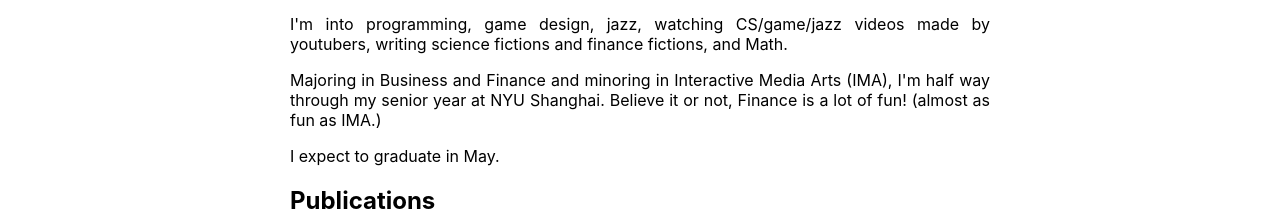
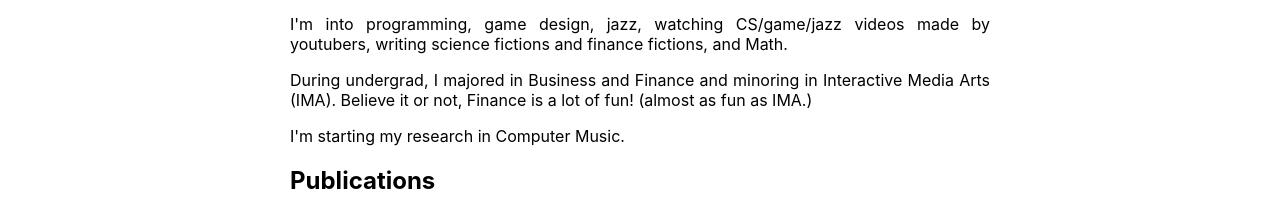
Before and after one commit to Daniel-Chin/personal-website, a React (Create React App) app: page /questions in a window 1280 px wide. Shown: the part 668-884 px from the top of the page. Built offline with nearby package versions, Linux system fonts and the light colour scheme.

Commit message:
update bio

```diff
--- a/src/page/LandingPage.js
+++ b/src/page/LandingPage.js
@@ -73,15 +73,13 @@ const LandingPage = () => {
         fictions and finance fictions, and Math.
       </p>
       <p>
-        Majoring in
+        During undergrad, I majored in
         Business and Finance and minoring in Interactive
-        Media Arts (IMA), I'm half way through my senior
-        year at NYU
-        Shanghai. Believe it or not, Finance is
+        Media Arts (IMA). Believe it or not, Finance is
         a lot of fun! (almost as fun as IMA.)
       </p>
       <p>
-        I expect to graduate in May.
+        I'm starting my research in Computer Music.
       </p>
       <h2>Publications</h2>
       <ol className='publications'>
```
